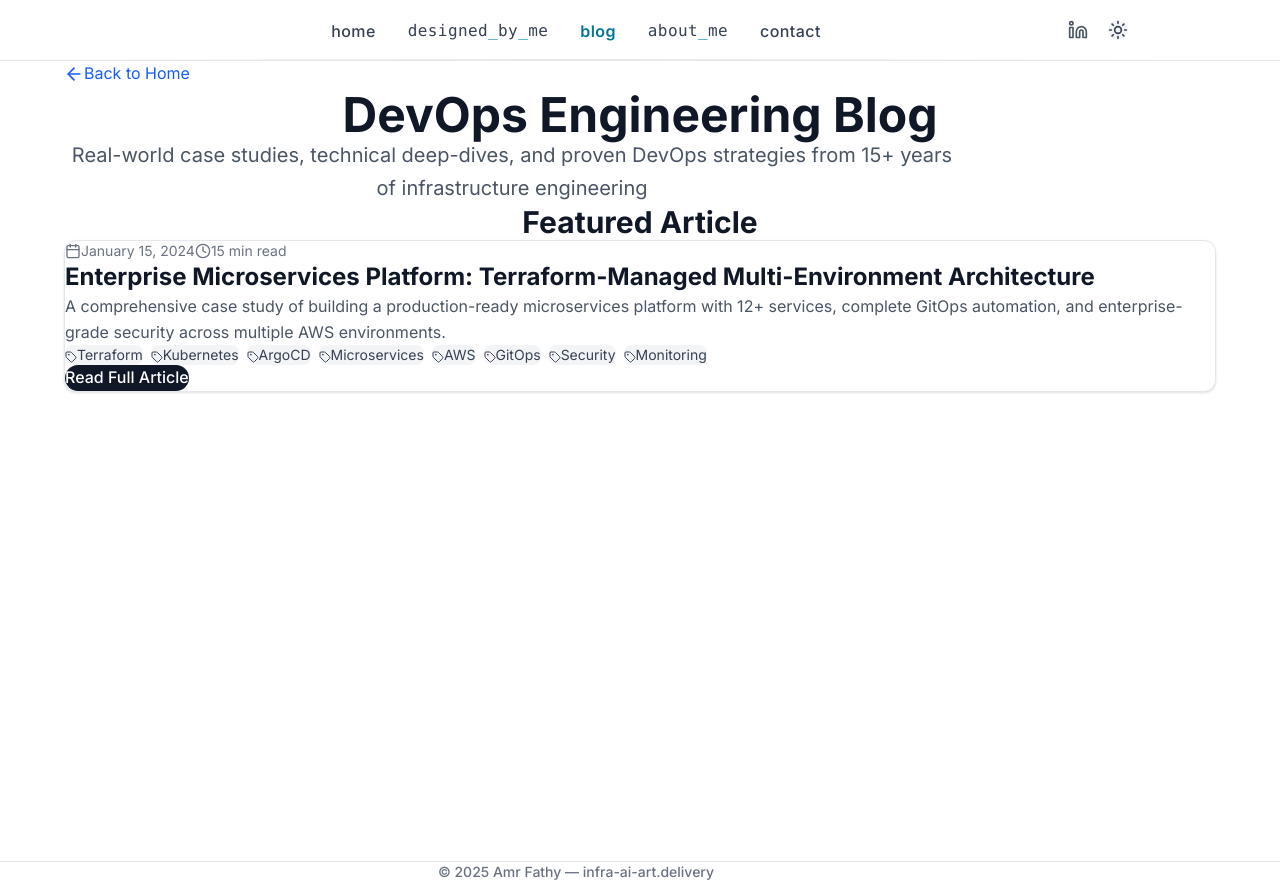
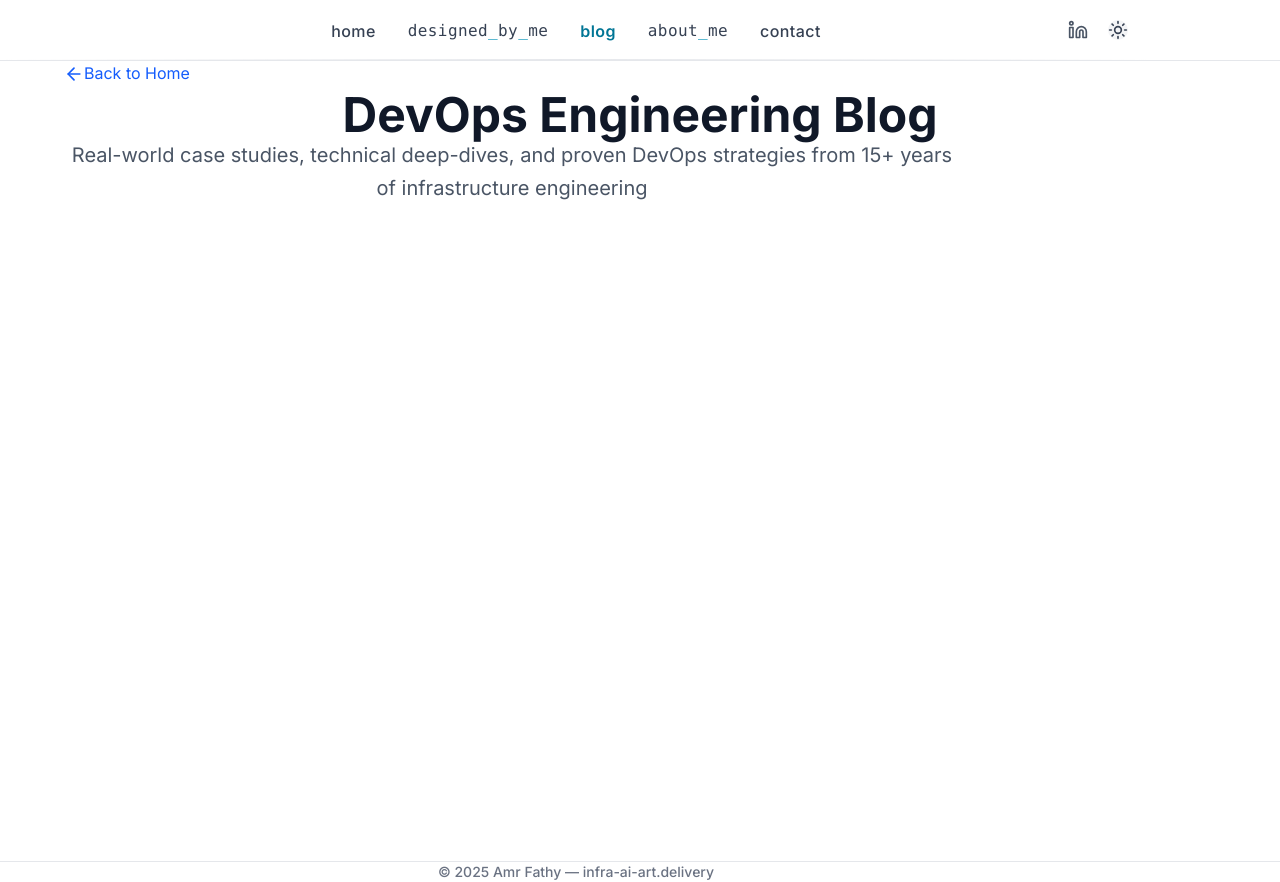
Before and after one commit to amohsenter09-github/devops-portfolio-website, a Next.js app: page /blog in a window 1280 px wide. Built offline with nearby package versions, Linux system fonts and the light colour scheme.

Commit message:
Remove Featured Post section from Blog page to streamline content presentation

```diff
--- a/src/app/blog/page.tsx
+++ b/src/app/blog/page.tsx
@@ -76,63 +76,6 @@ export default function Blog() {
         </div>
       </section>
 
-      {/* Featured Post */}
-      <section className="py-12 md:py-16 w-full flex items-center justify-center">
-        <div className="max-w-6xl mx-auto px-4 sm:px-6 lg:px-8 w-full">
-          <h2 className="text-2xl md:text-3xl font-bold mb-10 text-gray-900 text-center">Featured Article</h2>
-
-          {blogPosts.filter(post => post.featured).map((post, index) => (
-            <motion.article
-              key={post.id}
-              className="rounded-xl border border-gray-200 bg-white p-8 mb-8 shadow-sm hover:shadow-lg transition"
-              initial={{ opacity: 0, y: 20 }}
-              whileInView={{ opacity: 1, y: 0 }}
-              transition={{ delay: index * 0.1, duration: 0.5 }}
-              viewport={{ once: true }}
-            >
-              <div className="p-8">
-                <div className="flex items-center mb-4 text-sm text-gray-500">
-                  <Calendar size={16} className="mr-2" />
-                  {new Date(post.date).toLocaleDateString('en-US', {
-                    year: 'numeric',
-                    month: 'long',
-                    day: 'numeric'
-                  })}
-                  <Clock size={16} className="ml-4 mr-2" />
-                  {post.readTime}
-                </div>
-
-                <h3 className="text-2xl font-bold mb-4 text-gray-900">
-                  {post.title}
-                </h3>
-
-                <p className="text-gray-600 mb-6 leading-relaxed">
-                  {post.excerpt}
-                </p>
-
-                <div className="flex flex-wrap gap-2 mb-6">
-                  {post.tags.map((tag) => (
-                    <span
-                      key={tag}
-                      className="px-3 py-1 bg-gray-100 text-gray-700 text-sm rounded-lg"
-                    >
-                      <Tag size={12} className="inline mr-1" />
-                      {tag}
-                    </span>
-                  ))}
-                </div>
-
-                <Link
-                  href={`/blog/${post.slug}`}
-                  className="inline-flex items-center px-6 py-3 bg-gray-900 hover:bg-gray-800 text-white font-medium rounded-full transition-colors duration-200"
-                >
-                  Read Full Article
-                </Link>
-              </div>
-            </motion.article>
-          ))}
-        </div>
-      </section>
 
     </div>
   );
```
